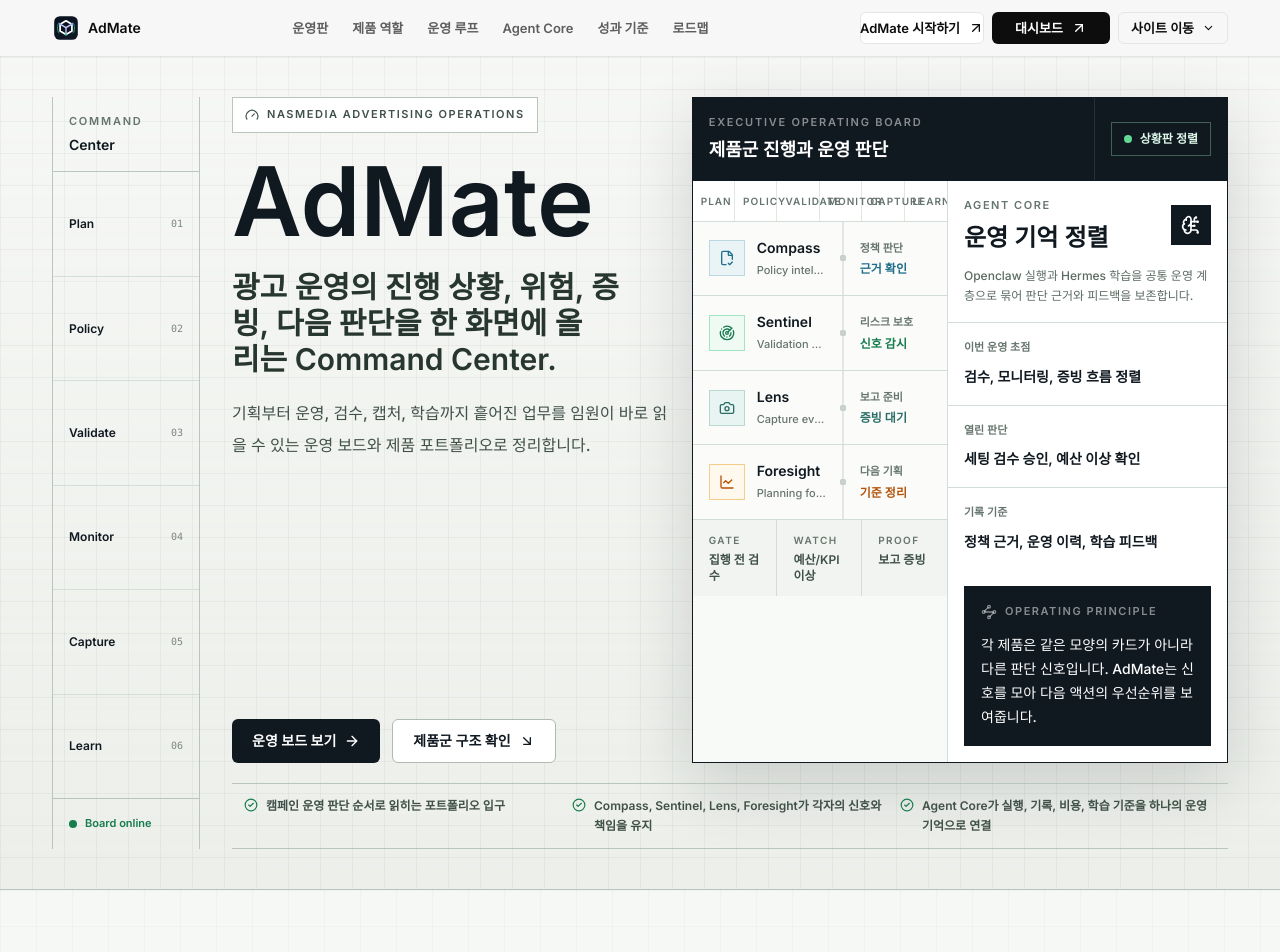
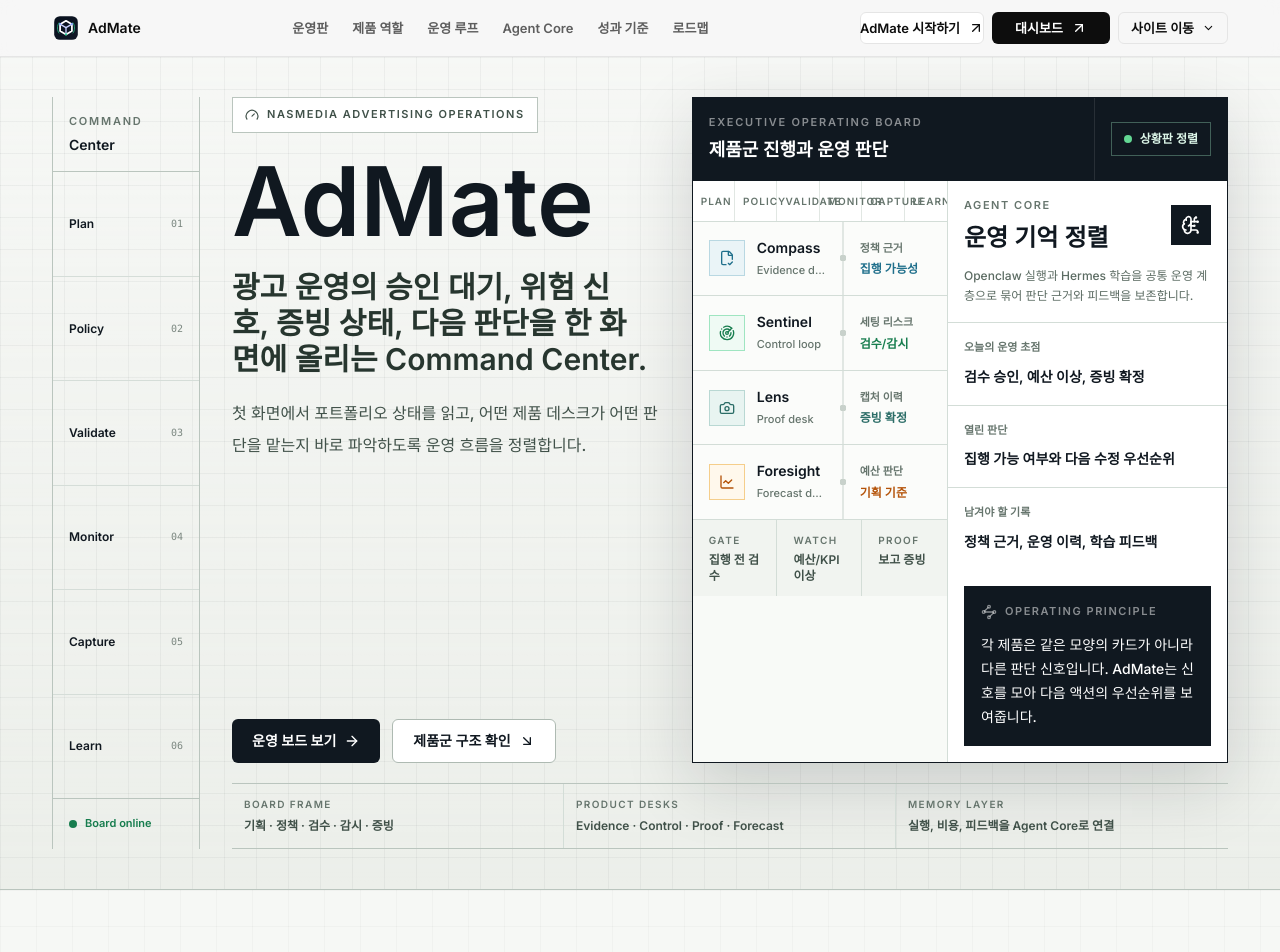
Before and after one commit to Jhongjin/admate-homepage, a Next.js app: page / in a window 1280 px wide. Shown: the top 952 px of the page. Built offline with nearby package versions, Linux system fonts and the light colour scheme.

Commit message:
feat: sharpen homepage operating meeting board

```diff
--- a/src/components/home/HeroSection.tsx
+++ b/src/components/home/HeroSection.tsx
@@ -4,7 +4,6 @@
   ArrowRight,
   BrainCircuit,
   Camera,
-  CheckCircle2,
   Clock3,
   FileCheck2,
   Gauge,
@@ -31,9 +30,9 @@
 }> = [
   {
     product: "Compass",
-    role: "Policy intelligence",
-    status: "근거 확인",
-    signal: "정책 판단",
+    role: "Evidence desk",
+    status: "집행 가능성",
+    signal: "정책 근거",
     icon: FileCheck2,
     color: "#1F6F8B",
     softColor: "#EAF4F7",
@@ -42,9 +41,9 @@
   },
   {
     product: "Sentinel",
-    role: "Validation and monitoring",
-    status: "신호 감시",
-    signal: "리스크 보호",
+    role: "Control loop",
+    status: "검수/감시",
+    signal: "세팅 리스크",
     icon: Radar,
     color: "#177D4E",
     softColor: "#EFFAF4",
@@ -53,9 +52,9 @@
   },
   {
     product: "Lens",
-    role: "Capture evidence",
-    status: "증빙 대기",
-    signal: "보고 준비",
+    role: "Proof desk",
+    status: "증빙 확정",
+    signal: "캡처 이력",
     icon: Camera,
     color: "#2B6D67",
     softColor: "#E8F4F1",
@@ -64,9 +63,9 @@
   },
   {
     product: "Foresight",
-    role: "Planning forecast",
-    status: "기준 정리",
-    signal: "다음 기획",
+    role: "Forecast desk",
+    status: "기획 기준",
+    signal: "예산 판단",
     icon: LineChart,
     color: "#B45309",
     softColor: "#FFF8EC",
@@ -76,15 +75,15 @@
 ]
 
 const executiveLedger = [
-  { label: "이번 운영 초점", value: "검수, 모니터링, 증빙 흐름 정렬" },
-  { label: "열린 판단", value: "세팅 검수 승인, 예산 이상 확인" },
-  { label: "기록 기준", value: "정책 근거, 운영 이력, 학습 피드백" },
+  { label: "오늘의 운영 초점", value: "검수 승인, 예산 이상, 증빙 확정" },
+  { label: "열린 판단", value: "집행 가능 여부와 다음 수정 우선순위" },
+  { label: "남겨야 할 기록", value: "정책 근거, 운영 이력, 학습 피드백" },
 ]
 
-const operatingNotes = [
-  "캠페인 운영 판단 순서로 읽히는 포트폴리오 입구",
-  "Compass, Sentinel, Lens, Foresight가 각자의 신호와 책임을 유지",
-  "Agent Core가 실행, 기록, 비용, 학습 기준을 하나의 운영 기억으로 연결",
+const operatingReadouts = [
+  { label: "Board frame", value: "기획 · 정책 · 검수 · 감시 · 증빙" },
+  { label: "Product desks", value: "Evidence · Control · Proof · Forecast" },
+  { label: "Memory layer", value: "실행, 비용, 피드백을 Agent Core로 연결" },
 ]
 
 const boardSignals = [
@@ -106,11 +105,15 @@
             <OperationsWall />
           </div>
 
-          <div className="grid gap-3 border-y border-[#BAC5BE] bg-[#F7F8F6]/82 px-3 py-3 sm:grid-cols-3">
-            {operatingNotes.map((note) => (
-              <div key={note} className="flex items-start gap-2 text-xs font-semibold leading-5 text-[#405149]">
-                <CheckCircle2 className="mt-0.5 h-3.5 w-3.5 shrink-0 text-[#177D4E]" aria-hidden="true" />
-                <span>{note}</span>
+          <div className="grid border-y border-[#BAC5BE] bg-[#F7F8F6]/82 sm:grid-cols-3">
+            {operatingReadouts.map((item) => (
+              <div key={item.label} className="border-b border-[#D3DDD7] px-3 py-3 last:border-b-0 sm:border-b-0 sm:border-r sm:last:border-r-0">
+                <div className="text-[10px] font-semibold uppercase tracking-[0.14em] text-[#66756D]">
+                  {item.label}
+                </div>
+                <div className="mt-1 text-xs font-semibold leading-5 text-[#405149]">
+                  {item.value}
+                </div>
               </div>
             ))}
           </div>
@@ -160,11 +163,11 @@
           AdMate
         </h1>
         <p className="mt-5 max-w-[700px] text-balance text-2xl font-semibold leading-tight text-[#27362F] sm:text-3xl">
-          광고 운영의 진행 상황, 위험, 증빙, 다음 판단을 한 화면에 올리는 Command Center.
+          광고 운영의 승인 대기, 위험 신호, 증빙 상태, 다음 판단을 한 화면에 올리는 Command Center.
         </p>
         <p className="mt-5 max-w-[660px] text-base font-medium leading-8 text-[#405149]">
-          기획부터 운영, 검수, 캡처, 학습까지 흩어진 업무를 임원이 바로 읽을 수 있는 운영 보드와
-          제품 포트폴리오로 정리합니다.
+          첫 화면에서 포트폴리오 상태를 읽고, 어떤 제품 데스크가 어떤 판단을 맡는지 바로 파악하도록
+          운영 흐름을 정렬합니다.
         </p>
       </div>
 
--- a/src/components/home/OperationsSection.tsx
+++ b/src/components/home/OperationsSection.tsx
@@ -9,6 +9,7 @@
   {
     step: "01",
     label: "비용 신호",
+    boardTitle: "비용 집행 회의",
     role: "비용 구조",
     horizon: "상시",
     workflow: "LLM과 AI API 사용량을 운영 단위로 모아 비용 흐름을 확인하고, 확장 가능한 업무 흐름과 조정이 필요한 흐름을 구분합니다.",
@@ -21,6 +22,7 @@
   {
     step: "02",
     label: "변화 신호",
+    boardTitle: "변화 반영 회의",
     role: "기술 변화",
     horizon: "매주",
     workflow: "매주 들어오는 AI·MarTech·매체 변화를 운영 후보로 정리하고, 제품에 반영할 항목과 보류할 항목을 나눕니다.",
@@ -33,6 +35,7 @@
   {
     step: "03",
     label: "기회 신호",
+    boardTitle: "PoC 투자 회의",
     role: "사업 기회",
     horizon: "장기",
     workflow: "반복되는 내부 업무 문제와 시장 요구를 묶어 신규 솔루션 후보를 만들고, PoC로 검증할 범위를 좁힙니다.",
@@ -52,7 +55,7 @@
       <div className="section-shell">
         <SectionHeading
           eyebrow="Executive Rhythm"
-          title="제품 포트폴리오를 계속 조정하는 운영 회의판"
+          title="운영 신호가 다음 투자 회의의 안건이 됩니다"
           description="AdMate는 도구 목록보다 운영 판단에 필요한 신호를 먼저 봅니다. 비용 구조, 기술 변화, 시장 기회를 같은 리듬으로 검토해 다음 투자와 PoC 결정을 빠르게 좁힙니다."
         />
 
@@ -90,9 +93,14 @@
                     </span>
                   </div>
                 </div>
-                <h3 className="text-lg font-semibold">{operation.title}</h3>
-                <div className="mt-2 text-sm font-semibold" style={{ color: operationMeta[index].accent }}>
-                  {operationMeta[index].role}
+                <h3 className="text-lg font-semibold">{operationMeta[index].boardTitle}</h3>
+                <div className="mt-2 flex flex-wrap gap-2">
+                  <span className="text-sm font-semibold" style={{ color: operationMeta[index].accent }}>
+                    {operationMeta[index].role}
+                  </span>
+                  <span className="text-sm font-medium text-muted-foreground">
+                    {operation.title}
+                  </span>
                 </div>
                 <p className="mt-4 text-sm leading-7 text-muted-foreground">{operationMeta[index].workflow}</p>
                 <div className="mt-auto grid gap-3 rounded-lg border border-border bg-muted/25 p-3">
```
